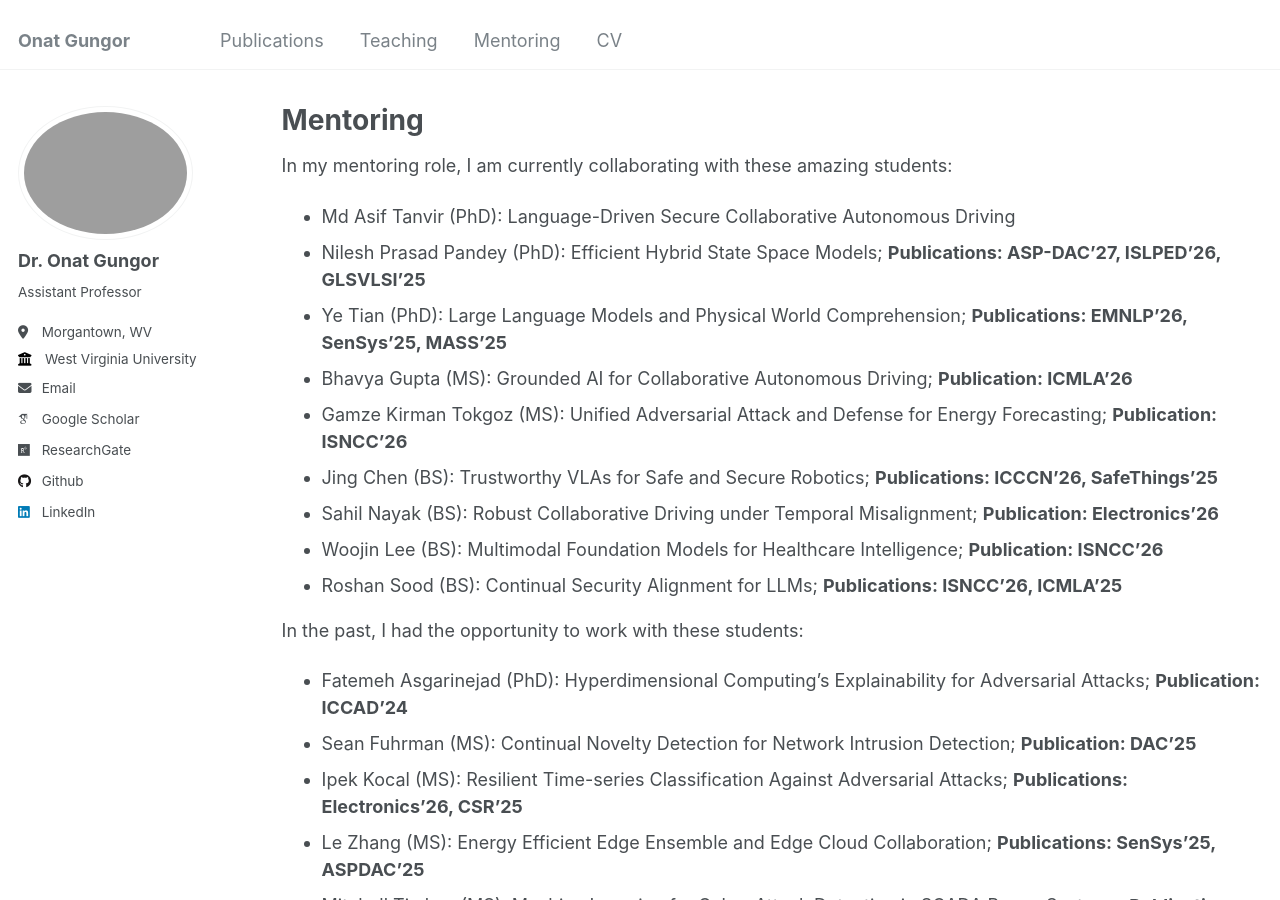
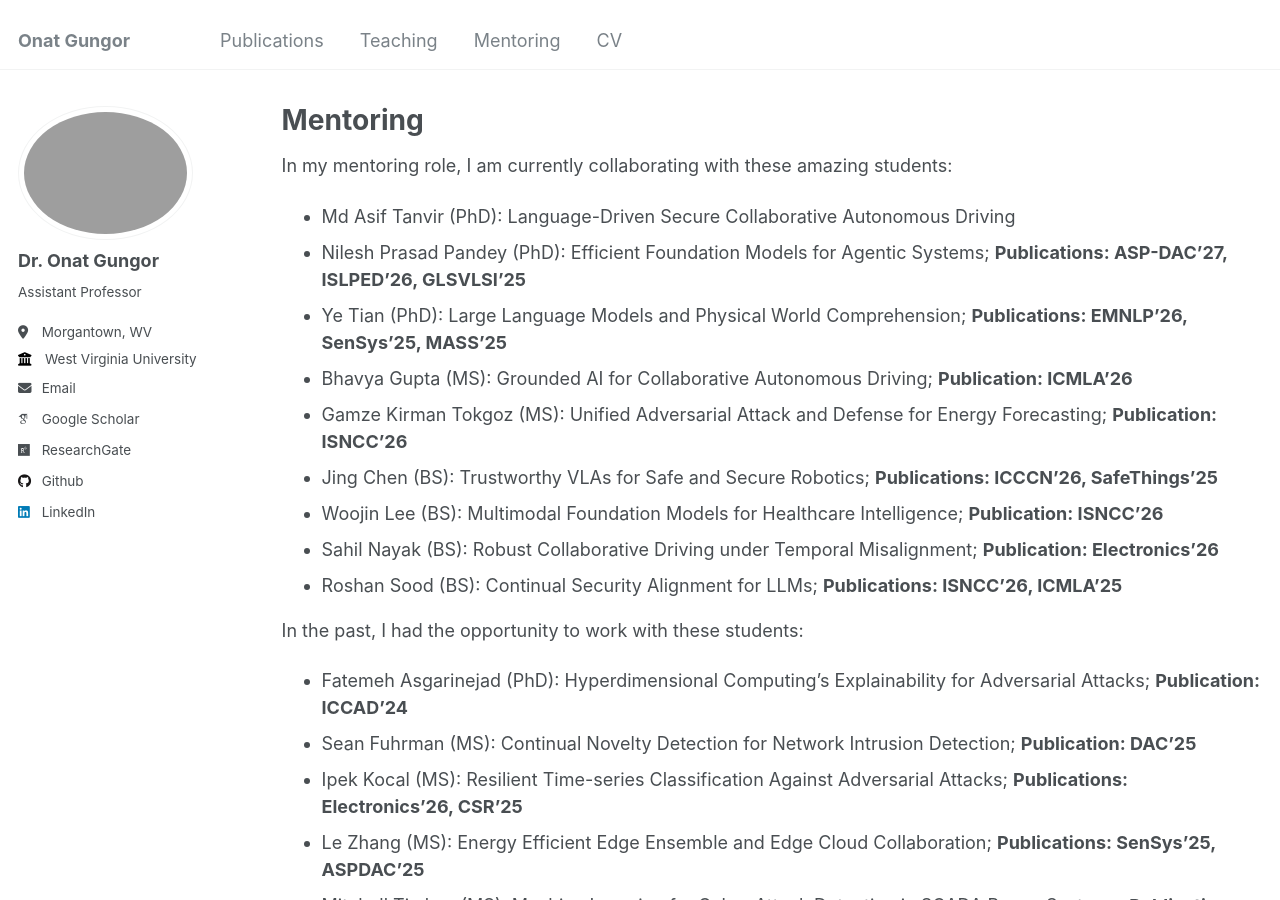
Before and after one commit to onatucsd/onatucsd.github.io, a Jekyll site: the page built from _pages/mentoring.md, in a window 1280 px wide and 900 px high. Built offline with Jekyll 4.4.1, drawn with Linux system fonts in a browser that asks for light colours; some web fonts are replaced.

Commit message:
Update mentoring.md

```diff
--- a/_pages/mentoring.md
+++ b/_pages/mentoring.md
@@ -8,13 +8,13 @@ author_profile: true
 
 In my mentoring role, I am currently collaborating with these amazing students:
 * Md Asif Tanvir (PhD): Language-Driven Secure Collaborative Autonomous Driving
-* Nilesh Prasad Pandey (PhD): Efficient Hybrid State Space Models; **Publications: ASP-DAC'27, ISLPED'26, GLSVLSI'25**
+* Nilesh Prasad Pandey (PhD): Efficient Foundation Models for Agentic Systems; **Publications: ASP-DAC'27, ISLPED'26, GLSVLSI'25**
 * Ye Tian (PhD): Large Language Models and Physical World Comprehension; **Publications: EMNLP'26, SenSys'25, MASS'25**
 * Bhavya Gupta (MS): Grounded AI for Collaborative Autonomous Driving; **Publication: ICMLA'26**
 * Gamze Kirman Tokgoz (MS): Unified Adversarial Attack and Defense for Energy Forecasting; **Publication: ISNCC'26**
 * Jing Chen (BS): Trustworthy VLAs for Safe and Secure Robotics; **Publications: ICCCN'26, SafeThings'25**
+* Woojin Lee (BS): Multimodal Foundation Models for Healthcare Intelligence; **Publication: ISNCC'26**
 * Sahil Nayak (BS): Robust Collaborative Driving under Temporal Misalignment; **Publication: Electronics'26**
-* Woojin Lee (BS): Multimodal Foundation Models for Healthcare Intelligence; **Publication: ISNCC'26**
 * Roshan Sood (BS): Continual Security Alignment for LLMs; **Publications: ISNCC'26, ICMLA'25**
 
 In the past, I had the opportunity to work with these students:
```
